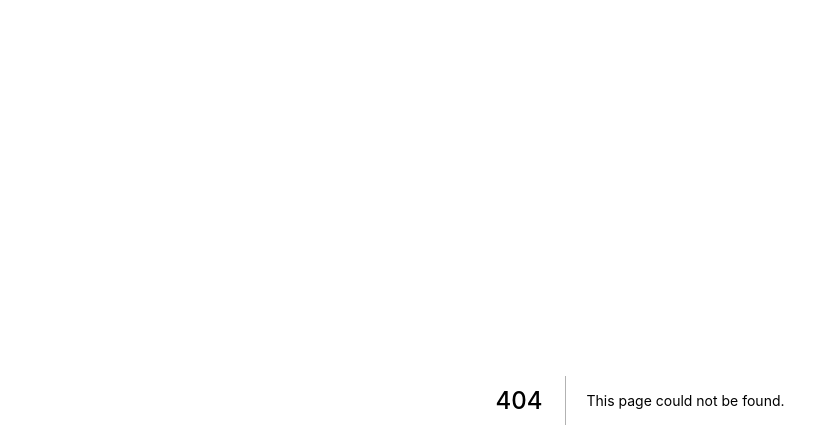
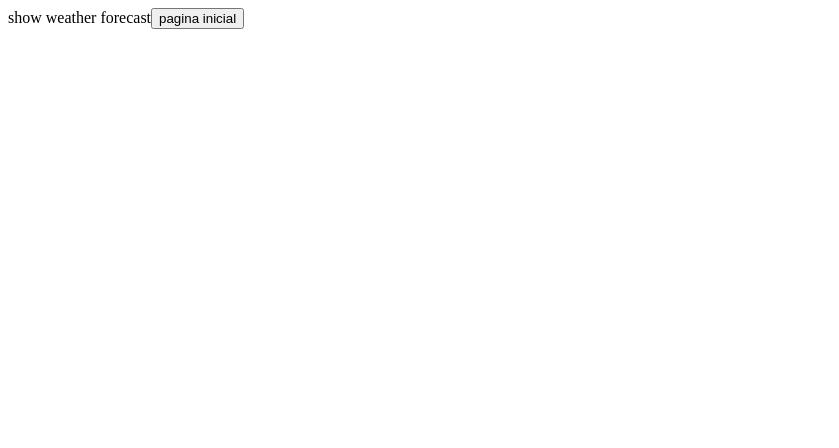
Before and after one commit to GabrielCFigueiredo/weather-forecast, a Next.js app: page /showWeatherForecast in a window 1280 px wide. Before the commit this address had no page. Shown: the top 448 px of the page, without its empty margins (0-839 px from the left). Built offline with nearby package versions, Linux system fonts and the light colour scheme.

Commit message:
created page that shows forecast

```diff
--- /dev/null
+++ b/pages/showWeatherForecast.jsx
@@ -0,0 +1,12 @@
+import Link from "next/link";
+
+export default function ShowWeatherForecast() {
+  return (
+    <div>
+      show weather forecast
+      <Link href="/">
+        <button>pagina inicial</button>
+      </Link>
+    </div>
+  );
+}
```
Also changed, not shown: components/predictiveSearch/predictiveSearch.jsx (+7 -0 lines).
